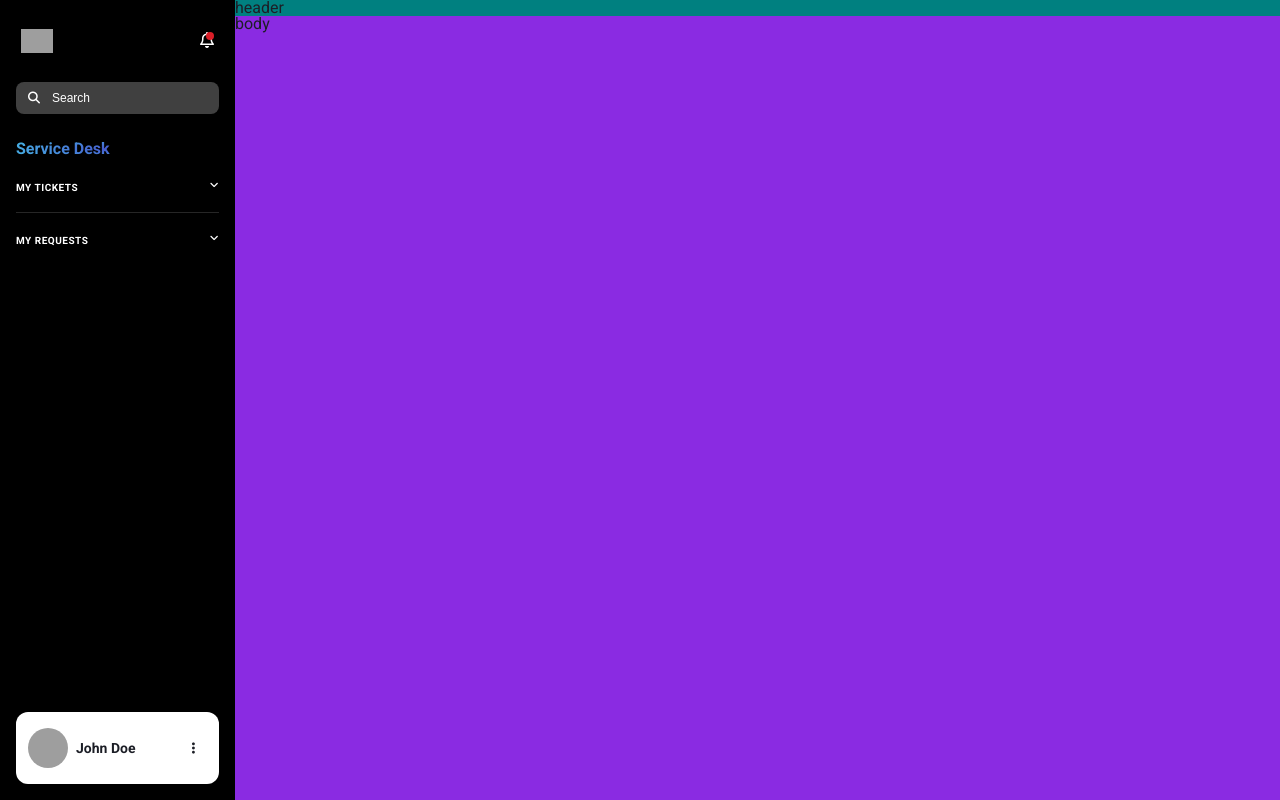
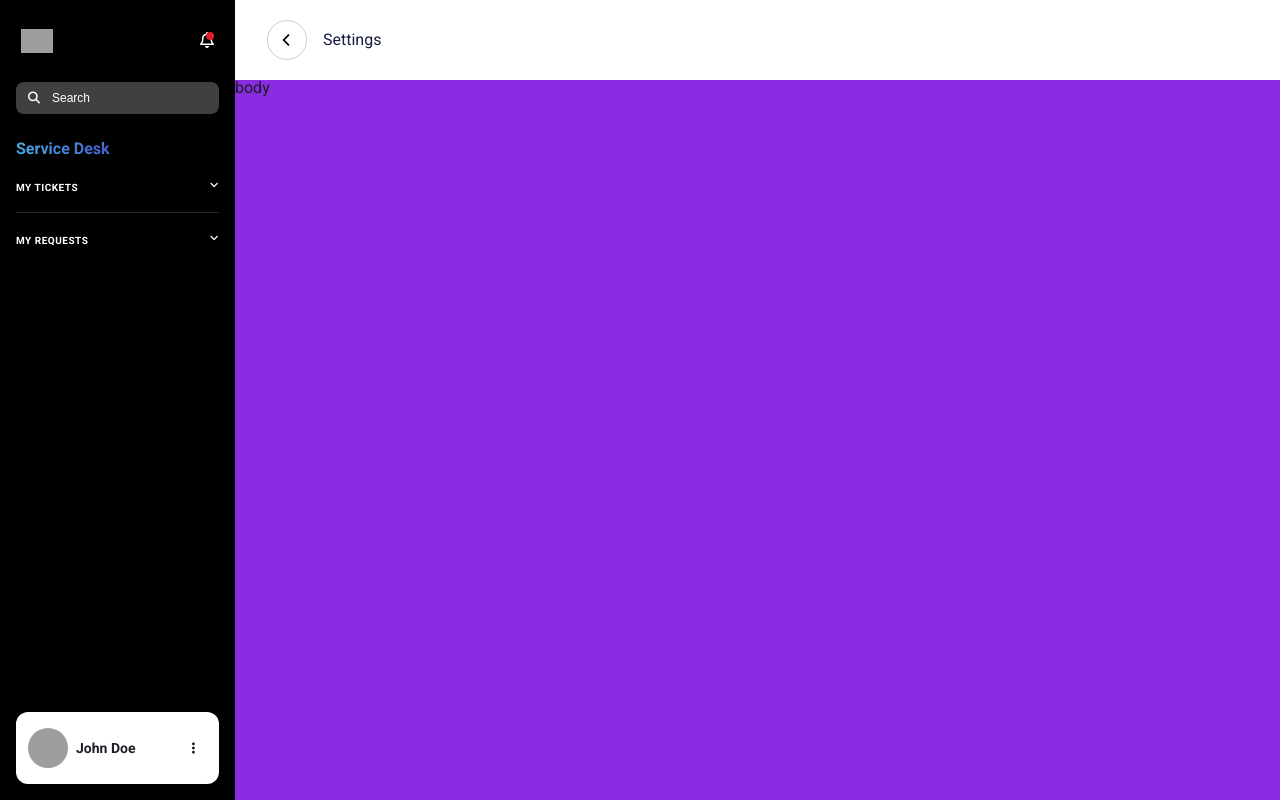
Before and after one commit to VishnuVNairCodes/deskday, a React (Create React App) app: page / in a window 1280 px wide. Built offline with nearby package versions, Linux system fonts and the light colour scheme; grey boxes are pictures that could not be loaded.

Commit message:
feat: add Header

```diff
--- a/src/App.css
+++ b/src/App.css
@@ -16,6 +16,8 @@
   --clr-search-bg: rgba(255, 255, 255, 0.25);
   --clr-aside-options-heading: radial-gradient(#4652cd 0%, #46cbea 100%);
   --clr-aside-option-border: rgba(255, 255, 255, 0.15);
+  --clr-btn-header-back-border: #ccc;
+  --clr-header-heading: #171d41;
 
   /* || shadows || */
   --sdw-aside-logout: 2px 2px 2rem 0 rgba(0, 0, 0.08);
@@ -60,10 +62,6 @@ body,
   grid-row: 1/-1;
 }
 
-.header {
-  background-color: teal;
-}
-
 .main {
   background-color: blueviolet;
 }
--- a/src/App.js
+++ b/src/App.js
@@ -1,11 +1,12 @@
 import "./App.css";
+import { Header } from "./components/Header";
 import { SideBar } from "./components/SideBar";
 
 function App() {
   return (
     <div className="app">
       <SideBar />
-      <div className="header">header</div>
+      <Header />
       <div className="main">body</div>
     </div>
   );
--- /dev/null
+++ b/src/components/Header/Header.css
@@ -0,0 +1,20 @@
+.header {
+  display: flex;
+  align-items: center;
+  gap: 1.6rem;
+  padding: 2rem 3.2rem;
+}
+
+.btn-header-back {
+  width: 4rem;
+  height: 4rem;
+  border: 1px solid var(--clr-btn-header-back-border);
+  border-radius: 50%;
+}
+
+.header-heading {
+  font-size: 1.6rem;
+  font-weight: var(--fwt-regular);
+  line-height: 2.4rem;
+  color: var(--clr-header-heading);
+}
--- /dev/null
+++ b/src/components/Header/index.jsx
@@ -0,0 +1,14 @@
+import "./Header.css";
+
+const Header = () => {
+  return (
+    <header className="header">
+      <button className="btn-icon btn-header-back">
+        <i className="fa-solid fa-chevron-left"></i>
+      </button>
+      <h1 className="header-heading">Settings</h1>
+    </header>
+  );
+};
+
+export { Header };
```
